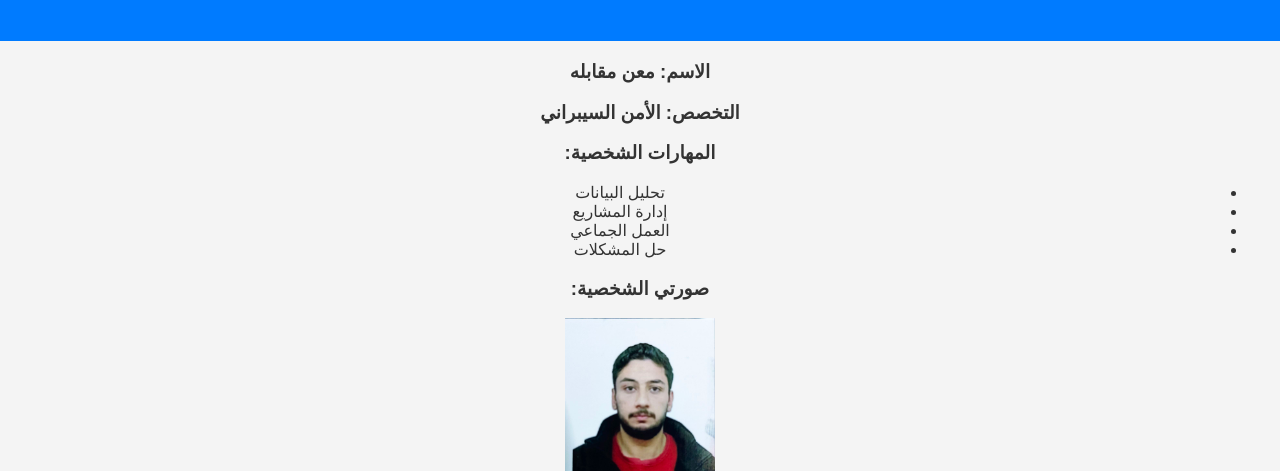
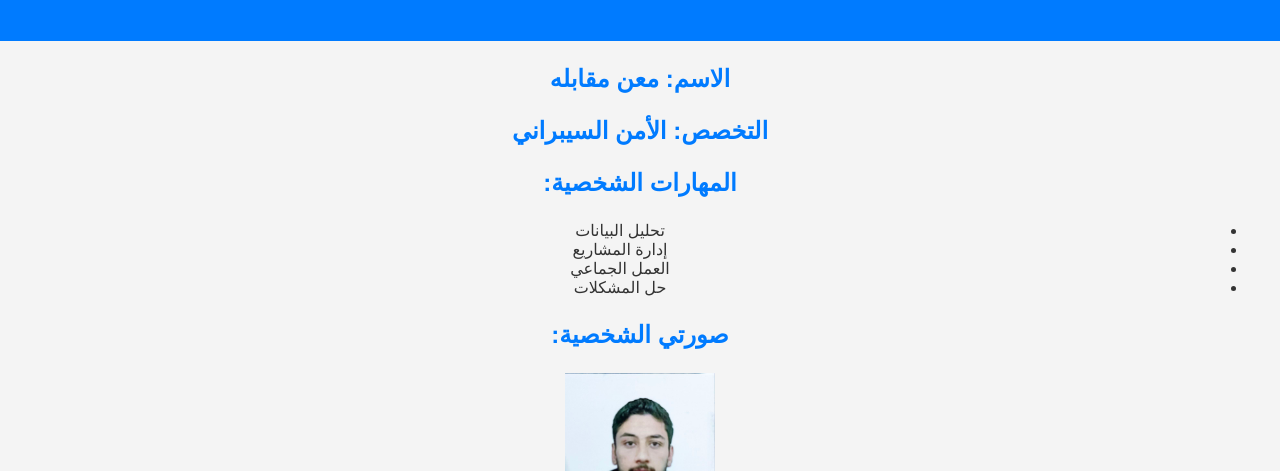
Before and after one commit to maen-maqableh/maen.github.io, a plain HTML site: page index.html in a window 1280 px wide. Shown: the part 329-800 px from the top of the page. Drawn offline with Linux system fonts and the light colour scheme.

Commit message:
Update mystyles.css

```diff
--- a/mystyles.css
+++ b/mystyles.css
@@ -1,4 +1,3 @@
-
 body {
     font-family: Arial, sans-serif;
     background-color: #f4f4f4;
@@ -7,7 +6,6 @@ body {
     padding: 0;
     text-align: center;
 }
-
 
 header {
     background-color: #007BFF;
@@ -34,6 +32,11 @@ h2 {
     font-size: 1.8em;
 }
 
+h3 {
+    font-size: 1.5em;
+    color: #007BFF;
+}
+
 /* تصميم الجدول */
 table {
     width: 80%;
@@ -58,14 +61,12 @@ td {
     font-size: 1em;
 }
 
-
 table img {
     border-radius: 50%;
     border: 3px solid #007BFF;
     width: 100px;
     height: 100px;
 }
-
 
 footer {
     margin-top: 20px;
@@ -83,7 +84,6 @@ footer a {
 footer a:hover {
     text-decoration: underline;
 }
-
 
 section {
     margin: 20px;
@@ -111,7 +111,6 @@ section {
     width: 30px;
     height: 30px;
 }
-
 
 form {
     margin: 20px auto;
@@ -148,7 +147,6 @@ form button:hover {
     background-color: #0056b3;
 }
 
-
 a {
     color: #007BFF;
     text-decoration: none;
@@ -158,7 +156,6 @@ a {
 a:hover {
     text-decoration: underline;
 }
-
 
 nav {
     background-color: #333;
```
